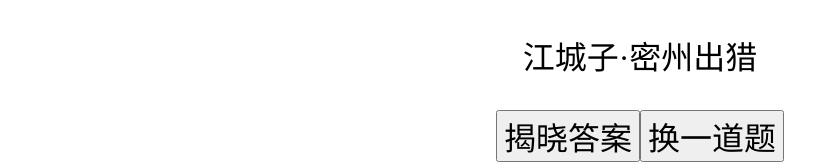
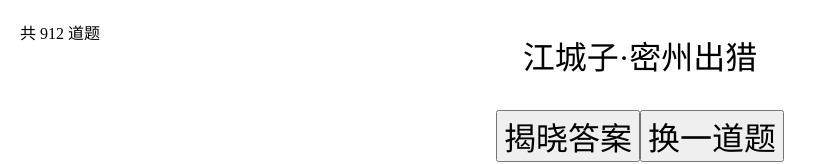
Before and after one commit to Rotten-LKZ/recite-helper, a Vue app: page / in a window 1280 px wide. Shown: the top 164 px of the page, without its empty margins (0-826 px from the left). Built offline with nearby package versions, Linux system fonts and the light colour scheme.

Commit message:
feat: show the number of questions

```diff
--- a/src/App.vue
+++ b/src/App.vue
@@ -31,6 +31,19 @@ function newQuestion() {
   }
   question.value = { question: q.replace('no-newline', ''), answer: answer };
 }
+
+function calculateQuestions() {
+  let questions = 0;
+  for (let i = 0;i < data.length;i++) {
+    const elems = data[i].split('\n');
+    for (let j = 0;j < elems.length;j++) {
+      if (!(elems[j].trim() === '' || elems[j].trim().endsWith('no-question') || elems[j].trim().endsWith('】'))) {
+        questions++;
+      }
+    }
+  }
+  return questions;
+}
 </script>
 
 <template>
@@ -40,11 +53,21 @@ function newQuestion() {
     <button @click="newQuestion">换一道题</button>
     <p v-if="showAnswer" v-html="question.answer"></p>
   </main>
+
+  <footer>
+    共 {{ calculateQuestions() }} 道题
+  </footer>
 </template>
 
 <style>
-main {
+main, footer {
   text-align: center;
+}
+
+footer {
+  position: absolute;
+  top: 20px;
+  left: 20px;
 }
 
 p, button {
```
